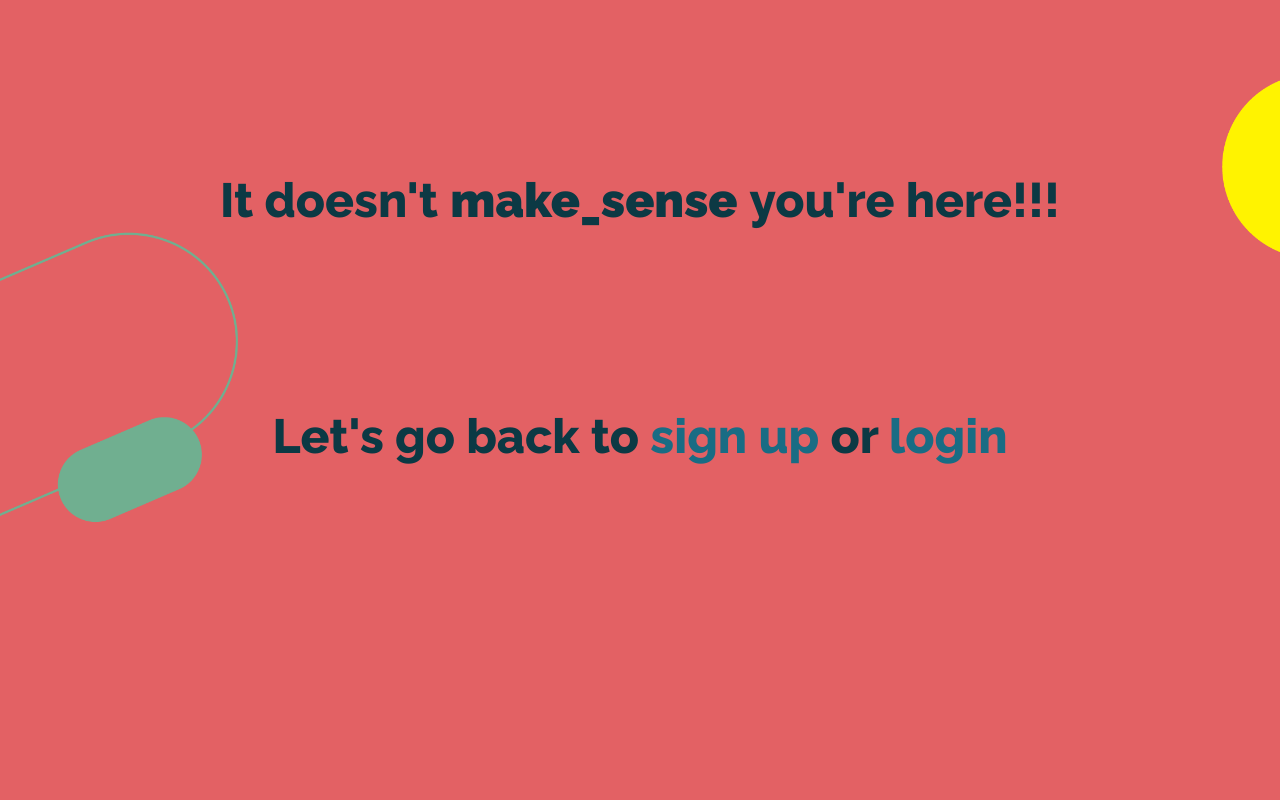
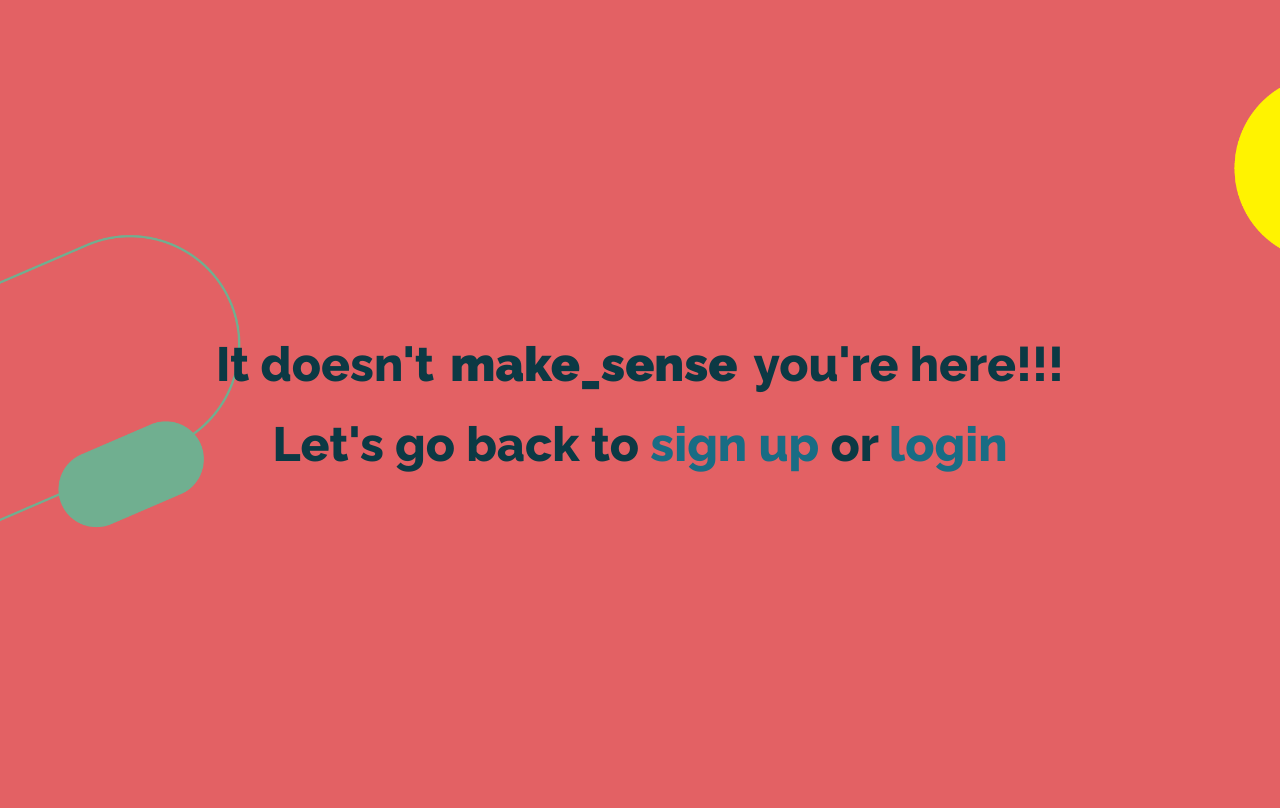
Before and after one commit to Goyave69/06_23_CDA_make_sense, a React (Vite) app in the folder frontend/: page /error in a window 1280 px wide. Built offline with nearby package versions, Linux system fonts and the light colour scheme.

Commit message:
Latest CSS tweaks

```diff
--- a/frontend/src/pages/ErrorPage.jsx
+++ b/frontend/src/pages/ErrorPage.jsx
@@ -10,12 +10,13 @@ export default function ErrorPage() {
       flexDirection="column"
       alignItems="center"
       color="#0C3944"
+      gap={2}
     >
       <Box
         display="flex"
         flexDirection="row"
-        alignItems="center"
-        gap={3}
+        alignItems="flex-end"
+        gap={4}
         height="50vh"
         fontSize="5xl"
       >
```
